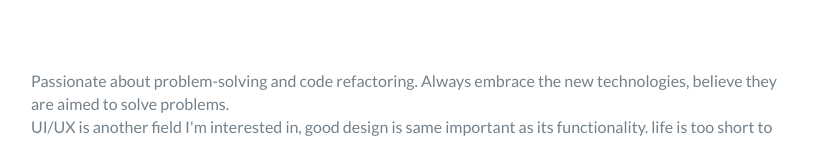
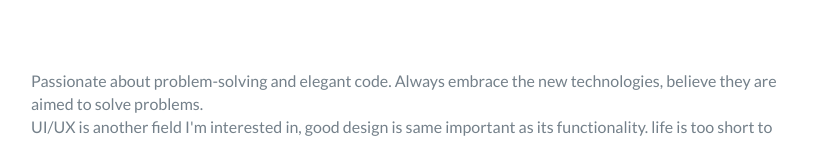
Before and after one commit to Ellie-Y/ellie.github.io, a website: page index.html in a window 1280 px wide. Shown: the part 805-947 px from the top of the page, 429-1245 px from the left. Drawn offline with nearby package versions, Linux system fonts and the light colour scheme.

Commit message:
summary update

```diff
--- a/index.html
+++ b/index.html
@@ -70,7 +70,7 @@
                 </div>
                 <div class="col-md-8">
                     <p>
-                        Passionate about problem-solving and code refactoring. Always embrace
+                        Passionate about problem-solving and elegant code. Always embrace
                         the new technologies, believe they are aimed to solve problems.
                     </p>
                     <p>
```
